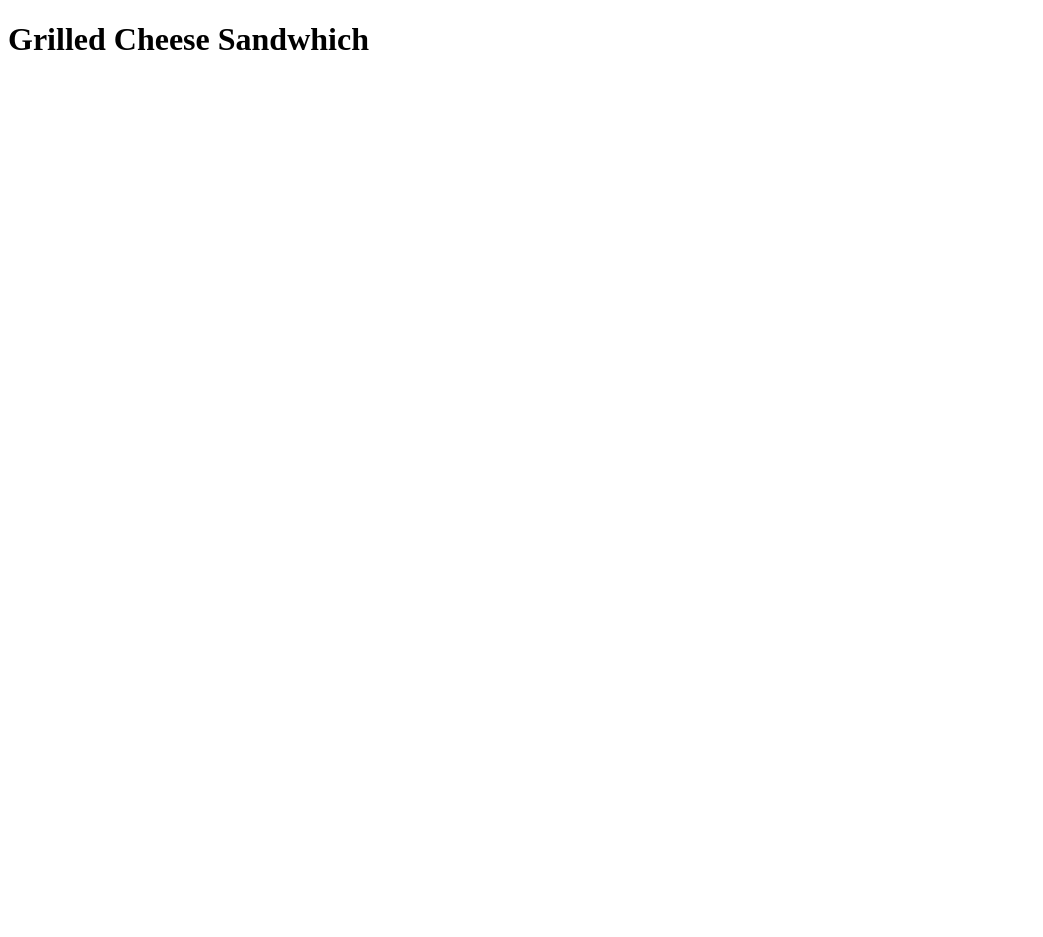
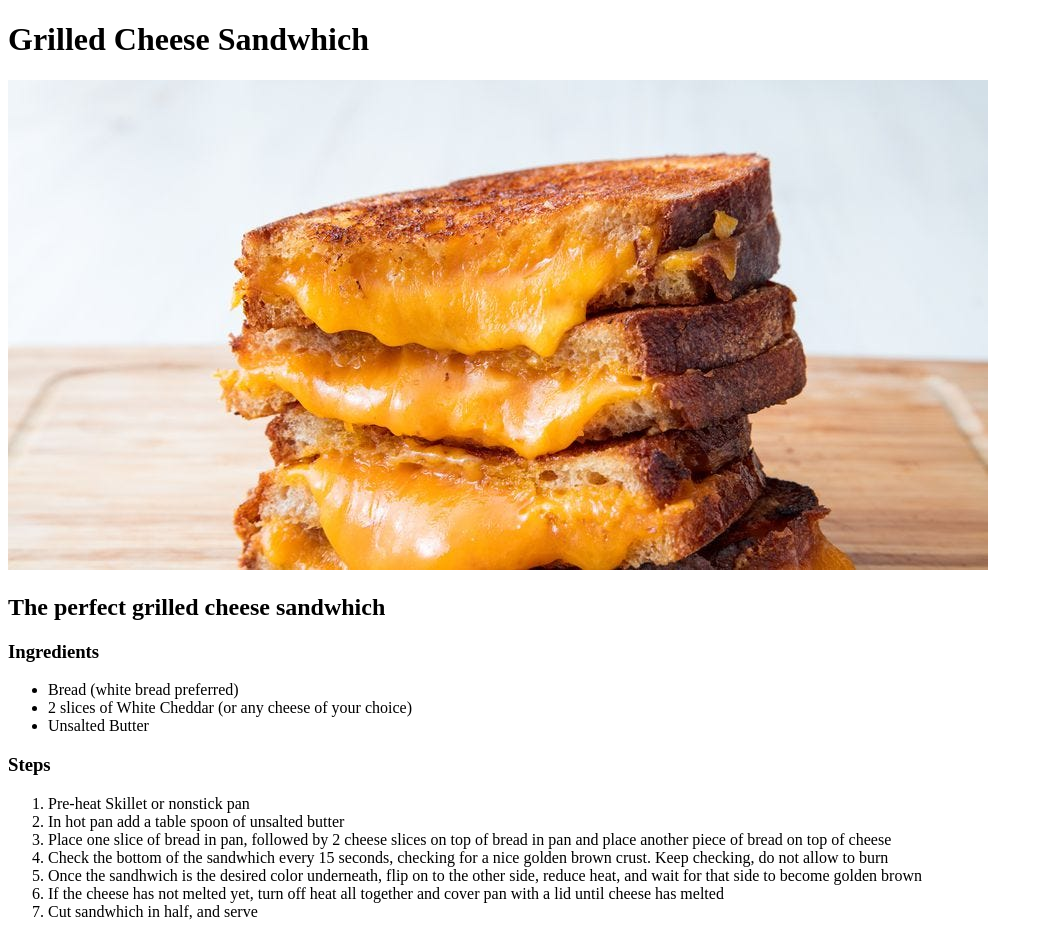
Before and after one commit to KyphoticK/odin-recipes, a plain HTML site: page recipes/grilledcheese.html in a window 1280 px wide. Shown: the whole page, without its empty margins (0-1043 px from the left). Before the commit the page ends 800 px from the top, so only its background shows below. Drawn offline with Linux system fonts and the light colour scheme.

Commit message:
Added image, unorganized ingredients list, and organized steps list to grilledcheese.html

```diff
--- a/recipes/grilledcheese.html
+++ b/recipes/grilledcheese.html
@@ -8,5 +8,23 @@
 </head>
 <body>
     <h1>Grilled Cheese Sandwhich</h1>
+    <img src="../img/grilledcheese.jpeg" alt="Cheesiest Sandwhich">
+    <h2>The perfect grilled cheese sandwhich</h2>
+    <h3>Ingredients</h3>
+    <ul>
+        <li>Bread (white bread preferred)</li>
+        <li>2 slices of White Cheddar (or any cheese of your choice)</li>
+        <li>Unsalted Butter</li>
+     </ul>
+     <h3>Steps</h3>
+     <ol>
+        <li>Pre-heat Skillet or nonstick pan</li>
+        <li>In hot pan add a table spoon of unsalted butter</li>
+        <li>Place one slice of bread in pan, followed by 2 cheese slices on top of bread in pan and place another piece of bread on top of cheese</li>
+        <li>Check the bottom of the sandwhich every 15 seconds, checking for a nice golden brown crust. Keep checking, do not allow to burn</li>
+        <li>Once the sandhwich is the desired color underneath, flip on to the other side, reduce heat, and wait for that side to become golden brown</li>
+        <li>If the cheese has not melted yet, turn off heat all together and cover pan with a lid until cheese has melted</li>
+        <li>Cut sandwhich in half, and serve</li>
+     </ol>
 </body>
 </html>
```
Also changed, not shown: img/grilledcheese.jpeg (added).
